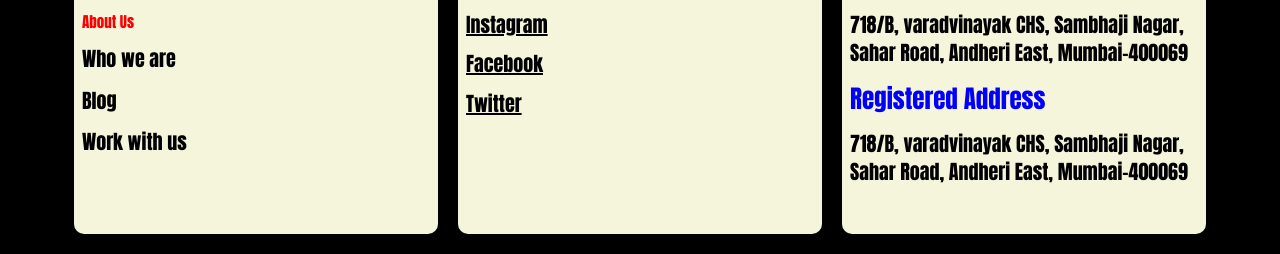
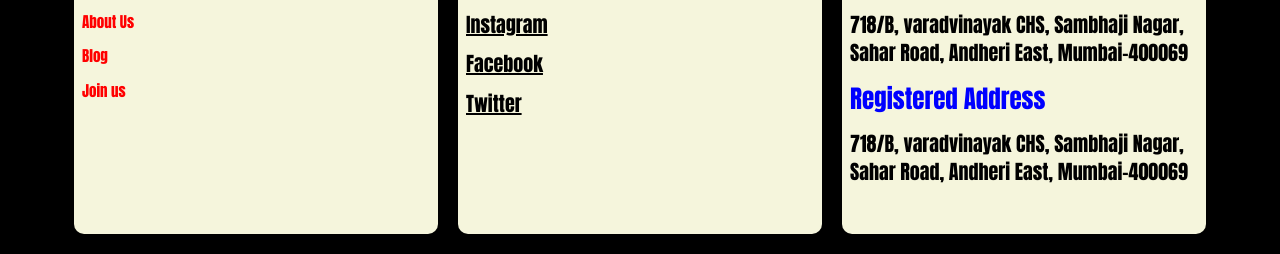
Before and after one commit to Aditya-Baranwal/foodbuzz-frontend, a plain HTML site: page index.html in a window 1280 px wide. Shown: the part 2036-2290 px from the top of the page. Drawn offline with nearby package versions, Linux system fonts and the light colour scheme.

Commit message:
added footer

```diff
--- a/index.html
+++ b/index.html
@@ -197,9 +197,8 @@
             <div class="footer-item">
                 <div class="footer-title-1">FoodBuzz</div>
                 <p class="footer-title-2">About Us</p>
-                <div class="footer-content-1">Who we are</div>
-                <div class="footer-content-1">Blog</div>
-                <div class="footer-content-1">Work with us</div>
+                <p class="footer-title-2">Blog</p>
+                <p class="footer-title-2">Join us</p>
             </div>
 
             <div class="footer-item">
```
